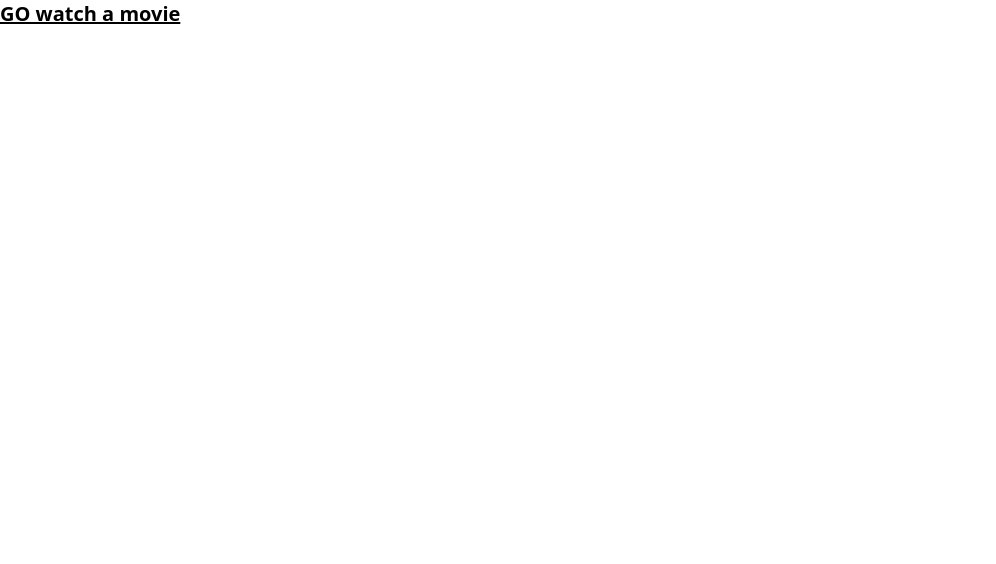
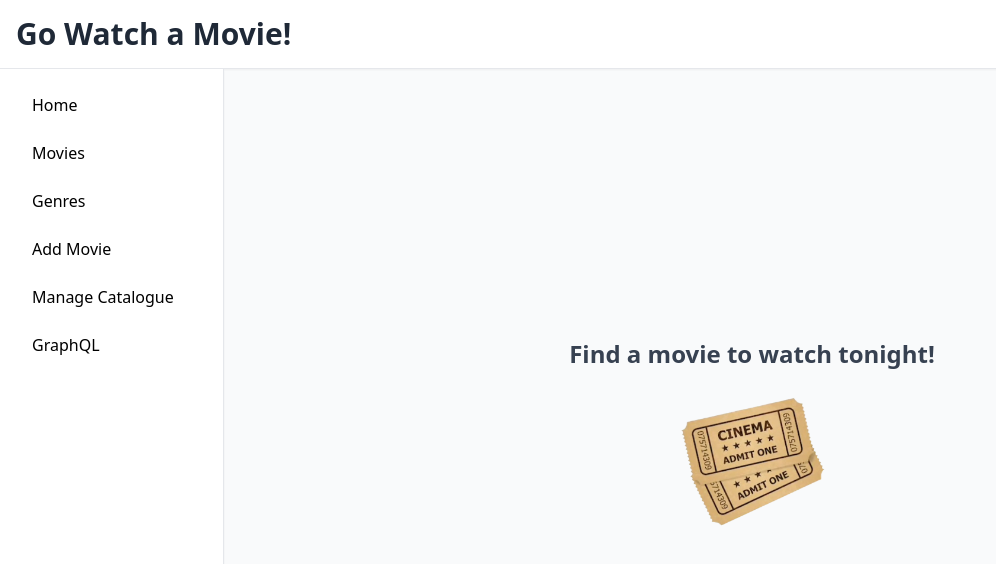
Before and after one commit to georgiev098/react-go-simple-movie-app, a React (Create React App) app in the folder front-end/: page / in a window 1280 px wide. Shown: the top 564 px of the page, without its empty margins (0-996 px from the left). Built offline with nearby package versions, Linux system fonts and the light colour scheme.

Commit message:
add layout and components

```diff
--- a/front-end/package.json
+++ b/front-end/package.json
@@ -9,6 +9,7 @@
     "@testing-library/user-event": "^13.5.0",
     "react": "^19.1.1",
     "react-dom": "^19.1.1",
+    "react-router-dom": "^7.8.0",
     "react-scripts": "5.0.1",
     "web-vitals": "^2.1.4"
   },
--- a/front-end/src/App.js
+++ b/front-end/src/App.js
@@ -1,5 +1,43 @@
+import Home from "./components/Home";
+
 function App() {
-  return <div className="text-xl font-bold underline">GO watch a movie</div>;
+  return (
+    <div className="min-h-screen bg-gray-50 flex flex-col">
+      {/* Header */}
+      <header className="border-b bg-white shadow-sm p-4">
+        <h1 className="text-3xl font-extrabold text-gray-800">
+          Go Watch a Movie!
+        </h1>
+      </header>
+
+      {/* Main Layout */}
+      <div className="flex flex-1">
+        {/* Sidebar */}
+        <aside className="w-56 bg-white border-r shadow-sm">
+          <nav className="flex flex-col p-4 space-y-2">
+            {[
+              "Home",
+              "Movies",
+              "Genres",
+              "Add Movie",
+              "Manage Catalogue",
+              "GraphQL",
+            ].map((item) => (
+              <button
+                key={item}
+                className="text-left px-4 py-2 rounded-lg hover:bg-indigo-100 hover:text-indigo-700 transition-colors font-medium"
+              >
+                {item}
+              </button>
+            ))}
+          </nav>
+        </aside>
+
+        {/* Main Content */}
+        <Home />
+      </div>
+    </div>
+  );
 }
 
 export default App;
--- /dev/null
+++ b/front-end/src/components/Home.js
@@ -0,0 +1,14 @@
+export default function Home() {
+  return (
+    <main className="flex-1 p-8 flex flex-col items-center justify-center text-center">
+      <h2 className="text-2xl font-bold text-gray-700 mb-6">
+        Find a movie to watch tonight!
+      </h2>
+      <img
+        src="/tickets.png"
+        alt="Movie Tickets"
+        className="w-40 h-auto  rounded-lg transform hover:scale-105 transition-transform duration-300"
+      />
+    </main>
+  );
+}
```
Also changed, not shown: front-end/public/tickets.png (added), front-end/src/components/Movies.js (added), 1 other file (tests, documents, lock files or other folders).
